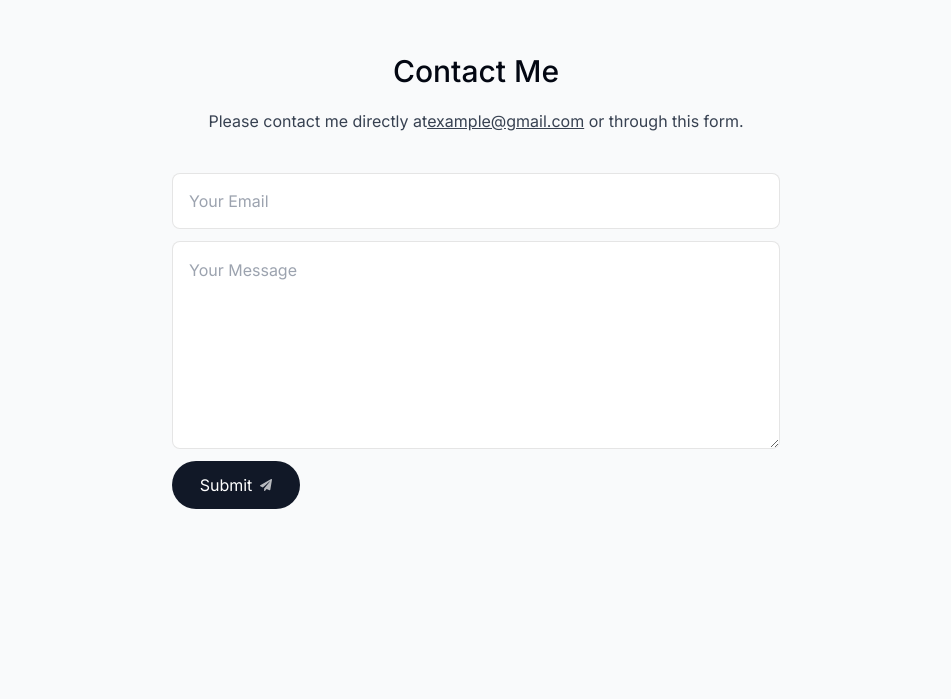
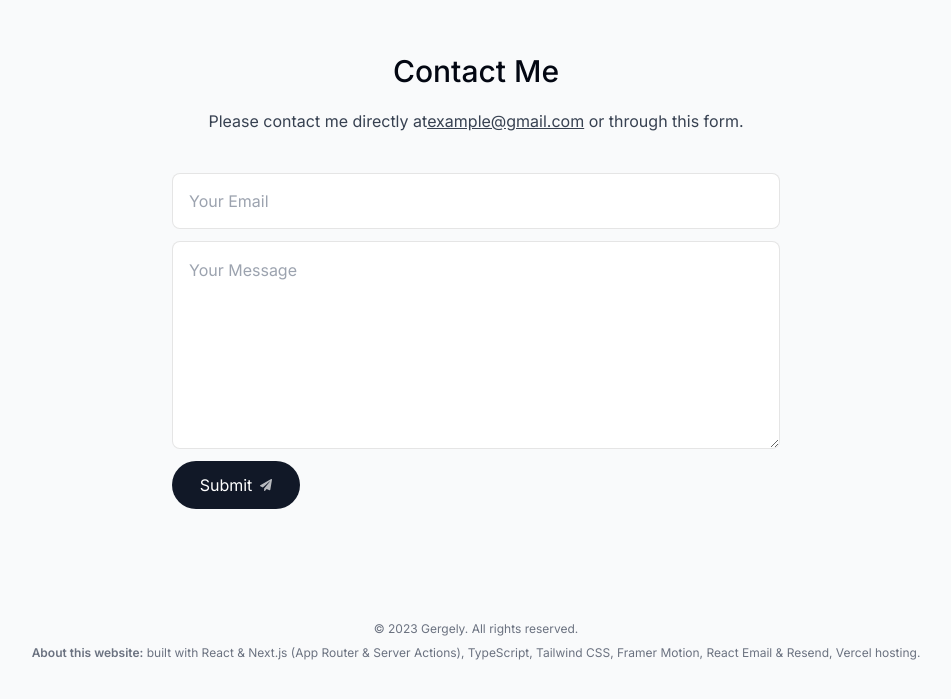
Before and after one commit to SzenftnerGergely/portfolio-ts-nextjs, a Next.js app: page / in a window 1280 px wide. Shown: the part 3851-4550 px from the top of the page, without its empty margins (164-1115 px from the left). Before the commit the page ends 4472 px from the top, so only its background shows below. Built offline with nearby package versions, Linux system fonts and the light colour scheme; no server answers.

Commit message:
footer styled

```diff
--- a/app/layout.tsx
+++ b/app/layout.tsx
@@ -3,6 +3,7 @@
 import { Inter } from 'next/font/google'
 import ActiveSectionContextProvider from '@/context/active-section-context'
 import { Toaster } from 'react-hot-toast'
+import Footer from '@/components/footer'
 
 const inter = Inter({ subsets: ['latin'] })
 
@@ -26,6 +27,7 @@
         <ActiveSectionContextProvider>
             <Header />
             {children}
+            <Footer />
             <Toaster position='top-right'/>
         </ActiveSectionContextProvider>
         </body>
--- a/components/footer.tsx
+++ b/components/footer.tsx
@@ -1,13 +1,13 @@
 import React from 'react'
 
-export default function footer() {
+export default function Footer() {
   return (
-    <footer>
-        <small>
+    <footer className='mb-10 px-4 text-center text-gray-500'>
+        <small className='mb-2 text-xs block'>
             &copy; 2023 Gergely. All rights reserved.
         </small>
-        <p>
-            <span>About this website:</span> built with React & Next.js (App Router & Server Actions), TypeScript, Tailwind CSS, Framer Motion, React Email & Resend, Vercel hosting.
+        <p className='text-xs'>
+            <span className='font-semibold'>About this website:</span> built with React & Next.js (App Router & Server Actions), TypeScript, Tailwind CSS, Framer Motion, React Email & Resend, Vercel hosting.
         </p>
     </footer>
   )
```
